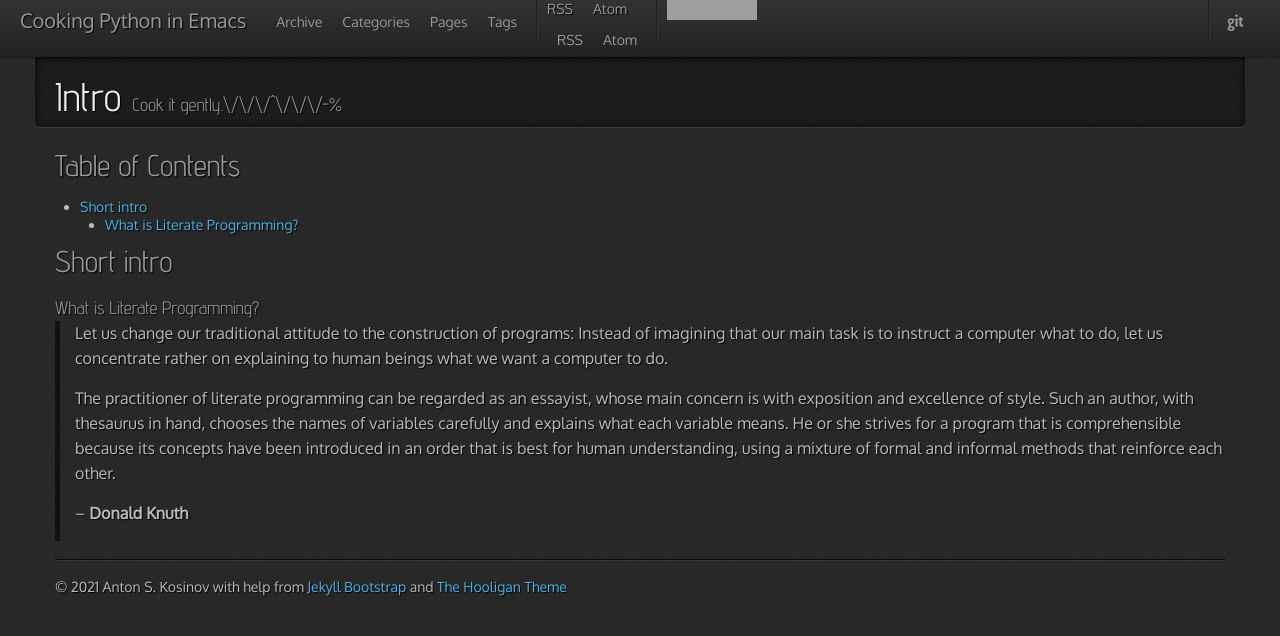
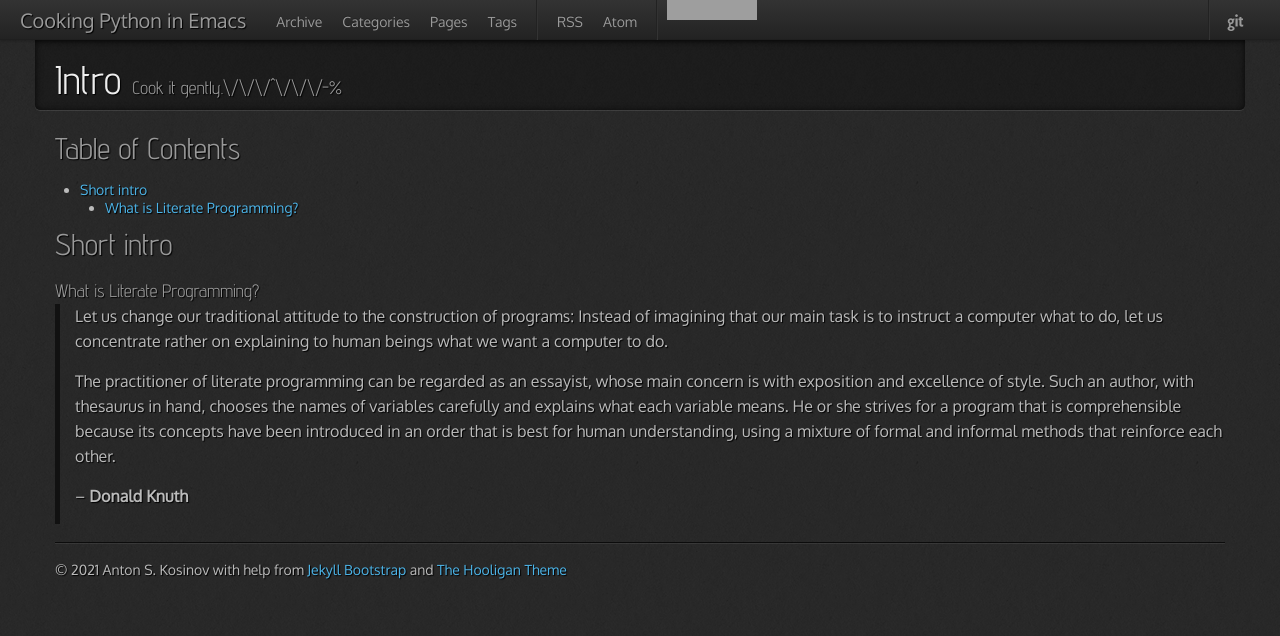
Before and after one commit to 0--key/0--key.github.io, a Jekyll site: the page built from _posts/2016-08-24-index.html, in a window 1280 px wide. Shown: the top 636 px of the page. Built offline with Jekyll 4.4.1, drawn with Linux system fonts in a browser that asks for light colours; nearby versions of some CDN libraries; grey boxes are pictures that could not be loaded.

Commit message:
Another test for RSS/Atom feeds

```diff
--- a/_includes/themes/hooligan/default.html
+++ b/_includes/themes/hooligan/default.html
@@ -56,8 +56,8 @@
                 {% assign group = 'navigation' %}
                 {% include JB/pages_list %}
                 <li class="divider-vertical"></li>
-                <li>RSS<a href="/rss.xml">RSS</a></li>
-                <li>Atom<a href="/atom.xml">Atom</a></li>
+                <li> <a href="/rss.xml">RSS</a></li>
+                <li> <a href="/atom.xml">Atom</a></li>
                 <li class="divider-vertical"></li>
                 <li><img alt="Coding skill"
                 src="https://www.codewars.com/users/Anton%20S.%20Kosinov/badges/small"></li>
```
